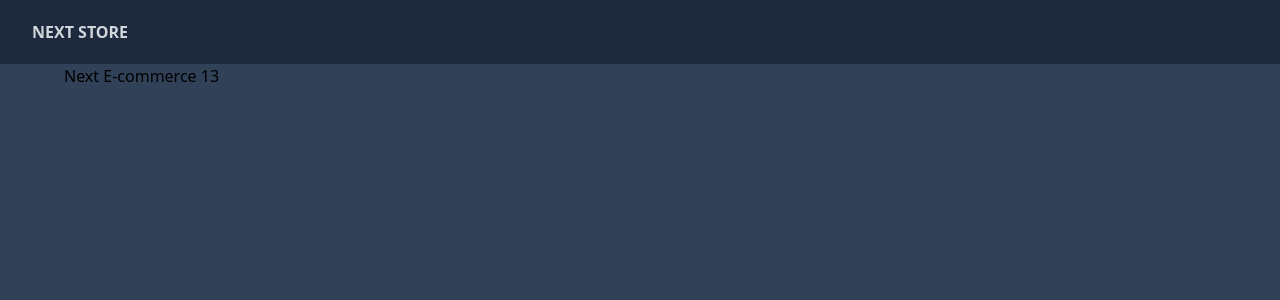
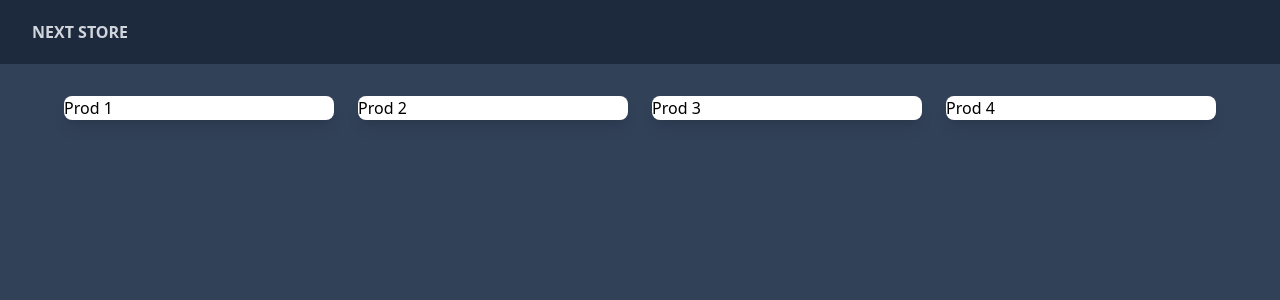
Before and after one commit to Zac597/Jade-commerce, a Next.js app: page / in a window 1280 px wide. Shown: the top 300 px of the page. Built offline with nearby package versions, Linux system fonts and the light colour scheme.

Commit message:
Listagem de produtos parte 1

```diff
--- a/src/app/page.tsx
+++ b/src/app/page.tsx
@@ -1,7 +1,20 @@
 export default function Home() {
   return (
-    <div>
-      Next E-commerce 13
+    <div className="max-w-7xl mx-auto pt-8 px-8 xl:px-0">
+      <div className="grid grid-cols-1 sm:grid-cols-2 md:grid-cols-3 lg:grid-cols-4 gap-10 xl:gap-6">
+        <div className="bg-white rounded-lg shadow-lg overflow-hidden">
+          Prod 1
+        </div>
+                <div className="bg-white rounded-lg shadow-lg overflow-hidden">
+          Prod 2
+        </div>
+                <div className="bg-white rounded-lg shadow-lg overflow-hidden">
+          Prod 3
+        </div>
+                <div className="bg-white rounded-lg shadow-lg overflow-hidden">
+          Prod 4
+        </div>
+      </div>
     </div>
   );
 }
```
